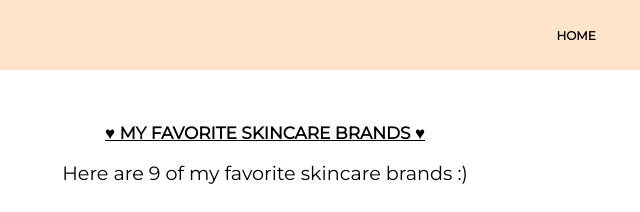
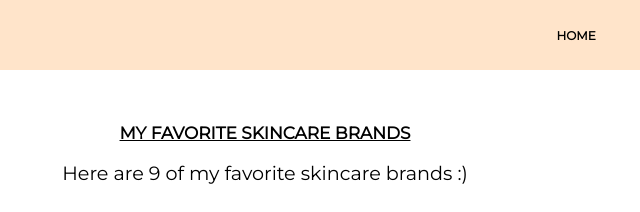
Before and after one commit to alanavg/339-Final-Project, a plain HTML site: page skincare-brands.html in a window 1280 px wide. Shown: the top 212 px of the page, 375-1015 px from the left. Drawn offline with Linux system fonts and the light colour scheme.

Commit message:
Add files via upload

```diff
--- a/skincare-brands.html
+++ b/skincare-brands.html
@@ -26,7 +26,7 @@
 
 	<main id="main">
         <div class="brands">
-            <h1>&#x2665; My favorite skincare brands &#x2665;</h1>
+            <h1>My favorite skincare brands</h1>
             <p> Here are 9 of my favorite skincare brands :) </p>
         </div>
 
```
